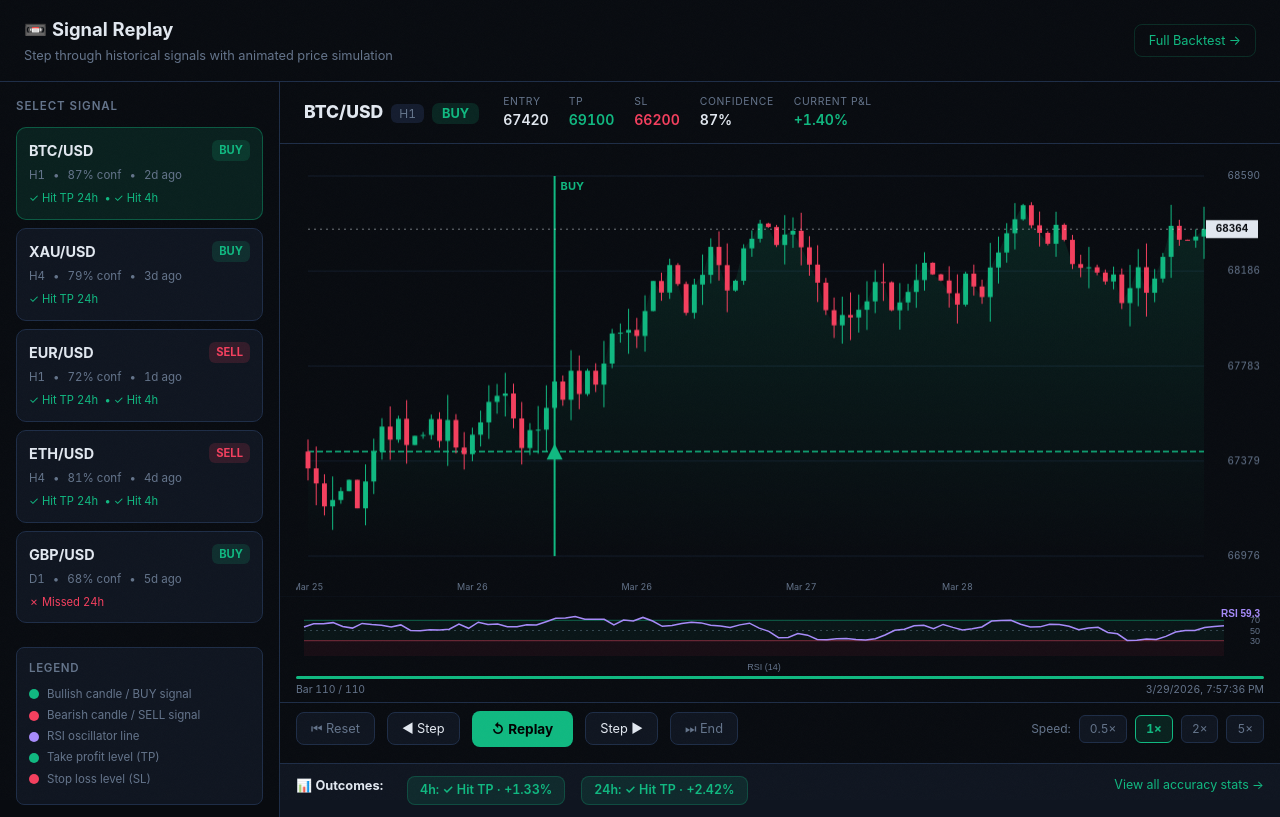
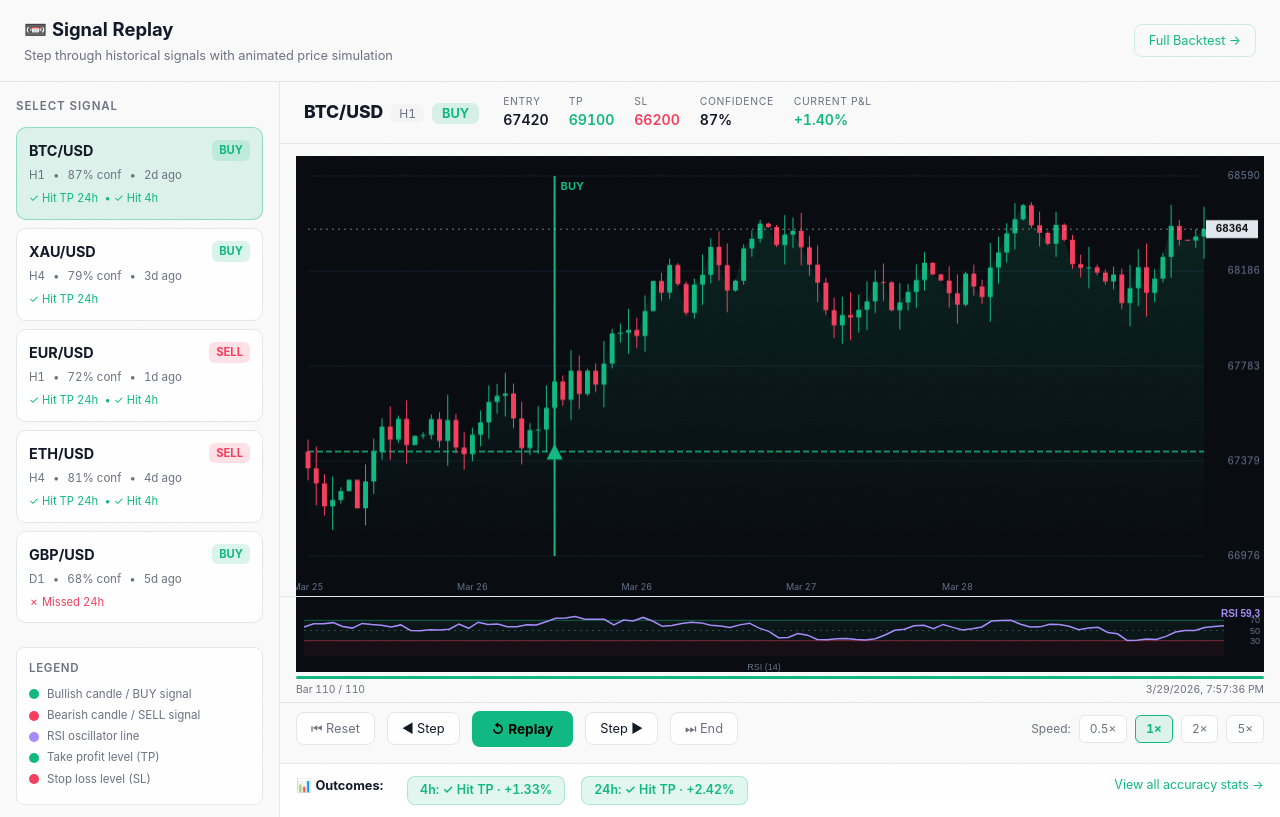
Before and after one commit to naimkatiman/tradeclaw, a Next.js app in the folder apps/web/: page /replay in a window 1280 px wide. Both pictures are taken after a click on the button "⏭ End". Built offline with nearby package versions, Linux system fonts and the light colour scheme; no server answers.

Commit message:
feat: light mode support for /replay page

```diff
--- a/apps/web/app/replay/ReplayClient.tsx
+++ b/apps/web/app/replay/ReplayClient.tsx
@@ -406,6 +406,17 @@ const THEME = {
   muted: '#64748b',
 };
 
+const UI = {
+  bg: 'var(--background)',
+  surface: 'var(--bg-card)',
+  surface2: 'var(--glass-bg)',
+  border: 'var(--border)',
+  text: 'var(--foreground)',
+  muted: 'var(--text-secondary)',
+  emerald: '#10b981',
+  rose: '#f43f5e',
+};
+
 const SEED_SIGNALS: SignalRecord[] = [
   {
     id: 'BTCUSD-H1-BUY',
@@ -575,20 +586,20 @@ export default function ReplayClient() {
   const progressPct = ((currentBar / (totalBars - 1)) * 100).toFixed(1);
 
   return (
-    <div style={{ minHeight: '100vh', background: THEME.bg, color: THEME.text, fontFamily: '-apple-system, BlinkMacSystemFont, "Segoe UI", sans-serif' }}>
+    <div style={{ minHeight: '100vh', background: UI.bg, color: UI.text, fontFamily: '-apple-system, BlinkMacSystemFont, "Segoe UI", sans-serif' }}>
       {/* Header */}
-      <div style={{ borderBottom: `1px solid ${THEME.border}`, padding: '1rem 1.5rem', display: 'flex', alignItems: 'center', justifyContent: 'space-between', flexWrap: 'wrap', gap: '0.75rem' }}>
+      <div style={{ borderBottom: `1px solid ${UI.border}`, padding: '1rem 1.5rem', display: 'flex', alignItems: 'center', justifyContent: 'space-between', flexWrap: 'wrap', gap: '0.75rem' }}>
         <div>
           <h1 style={{ fontSize: '1.15rem', fontWeight: 700, margin: 0 }}>
             📼 Signal Replay
           </h1>
-          <p style={{ fontSize: '0.8rem', color: THEME.muted, margin: '2px 0 0' }}>
+          <p style={{ fontSize: '0.8rem', color: UI.muted, margin: '2px 0 0' }}>
             Step through historical signals with animated price simulation
           </p>
         </div>
         <a
           href="/backtest"
-          style={{ fontSize: '0.8rem', color: THEME.emerald, textDecoration: 'none', padding: '6px 14px', border: `1px solid ${THEME.emerald}30`, borderRadius: '8px' }}
+          style={{ fontSize: '0.8rem', color: UI.emerald, textDecoration: 'none', padding: '6px 14px', border: `1px solid ${UI.emerald}30`, borderRadius: '8px' }}
         >
           Full Backtest →
         </a>
@@ -597,8 +608,8 @@ export default function ReplayClient() {
       <div style={{ display: 'grid', gridTemplateColumns: '280px 1fr', gap: 0, height: 'calc(100vh - 65px)' }}>
 
         {/* LEFT PANEL — Signal selector */}
-        <div style={{ borderRight: `1px solid ${THEME.border}`, overflowY: 'auto', padding: '1rem' }}>
-          <div style={{ fontSize: '0.72rem', fontWeight: 600, color: THEME.muted, textTransform: 'uppercase', letterSpacing: '0.08em', marginBottom: '0.75rem' }}>
+        <div style={{ borderRight: `1px solid ${UI.border}`, overflowY: 'auto', padding: '1rem' }}>
+          <div style={{ fontSize: '0.72rem', fontWeight: 600, color: UI.muted, textTransform: 'uppercase', letterSpacing: '0.08em', marginBottom: '0.75rem' }}>
             Select Signal
           </div>
           {signals.map((s, i) => {
@@ -611,13 +622,13 @@ export default function ReplayClient() {
                 style={{
                   width: '100%',
                   textAlign: 'left',
-                  background: active ? (s.direction === 'BUY' ? 'rgba(16,185,129,0.12)' : 'rgba(244,63,94,0.12)') : THEME.surface,
-                  border: `1px solid ${active ? (s.direction === 'BUY' ? THEME.emerald : THEME.rose) + '60' : THEME.border}`,
+                  background: active ? (s.direction === 'BUY' ? 'rgba(16,185,129,0.12)' : 'rgba(244,63,94,0.12)') : UI.surface,
+                  border: `1px solid ${active ? (s.direction === 'BUY' ? UI.emerald : UI.rose) + '60' : UI.border}`,
                   borderRadius: '10px',
                   padding: '0.75rem',
                   marginBottom: '0.5rem',
                   cursor: 'pointer',
-                  color: THEME.text,
+                  color: UI.text,
                   transition: 'all 0.2s',
                 }}
               >
@@ -626,12 +637,12 @@ export default function ReplayClient() {
                   <span style={{
                     fontSize: '0.7rem', fontWeight: 700, padding: '2px 7px', borderRadius: '6px',
                     background: s.direction === 'BUY' ? 'rgba(16,185,129,0.15)' : 'rgba(244,63,94,0.15)',
-                    color: s.direction === 'BUY' ? THEME.emerald : THEME.rose,
+                    color: s.direction === 'BUY' ? UI.emerald : UI.rose,
                   }}>
                     {s.direction}
                   </span>
                 </div>
-                <div style={{ display: 'flex', gap: '0.5rem', fontSize: '0.72rem', color: THEME.muted, marginBottom: '0.35rem' }}>
+                <div style={{ display: 'flex', gap: '0.5rem', fontSize: '0.72rem', color: UI.muted, marginBottom: '0.35rem' }}>
                   <span>{s.timeframe}</span>
                   <span>•</span>
                   <span>{s.confidence}% conf</span>
@@ -639,11 +650,11 @@ export default function ReplayClient() {
                   <span>{timeAgo(s.timestamp)}</span>
                 </div>
                 <div style={{ display: 'flex', gap: '0.4rem', fontSize: '0.7rem' }}>
-                  <span style={{ color: won ? THEME.emerald : THEME.rose }}>
+                  <span style={{ color: won ? UI.emerald : UI.rose }}>
                     {won ? '✓ Hit TP' : '✗ Missed'} 24h
                   </span>
                   {s.outcomes['4h']?.hit && (
-                    <span style={{ color: THEME.emerald }}>• ✓ Hit 4h</span>
+                    <span style={{ color: UI.emerald }}>• ✓ Hit 4h</span>
                   )}
                 </div>
               </button>
@@ -651,16 +662,16 @@ export default function ReplayClient() {
           })}
 
           {/* Legend */}
-          <div style={{ marginTop: '1rem', padding: '0.75rem', background: THEME.surface, borderRadius: '8px', border: `1px solid ${THEME.border}` }}>
-            <div style={{ fontSize: '0.72rem', fontWeight: 600, color: THEME.muted, marginBottom: '0.5rem', textTransform: 'uppercase', letterSpacing: '0.06em' }}>Legend</div>
+          <div style={{ marginTop: '1rem', padding: '0.75rem', background: UI.surface, borderRadius: '8px', border: `1px solid ${UI.border}` }}>
+            <div style={{ fontSize: '0.72rem', fontWeight: 600, color: UI.muted, marginBottom: '0.5rem', textTransform: 'uppercase', letterSpacing: '0.06em' }}>Legend</div>
             {[
-              { color: THEME.emerald, label: 'Bullish candle / BUY signal' },
-              { color: THEME.rose, label: 'Bearish candle / SELL signal' },
+              { color: UI.emerald, label: 'Bullish candle / BUY signal' },
+              { color: UI.rose, label: 'Bearish candle / SELL signal' },
               { color: '#a78bfa', label: 'RSI oscillator line' },
-              { color: THEME.emerald, label: 'Take profit level (TP)' },
-              { color: THEME.rose, label: 'Stop loss level (SL)' },
+              { color: UI.emerald, label: 'Take profit level (TP)' },
+              { color: UI.rose, label: 'Stop loss level (SL)' },
             ].map((item) => (
-              <div key={item.label} style={{ display: 'flex', alignItems: 'center', gap: '0.5rem', fontSize: '0.72rem', color: THEME.muted, marginBottom: '0.25rem' }}>
+              <div key={item.label} style={{ display: 'flex', alignItems: 'center', gap: '0.5rem', fontSize: '0.72rem', color: UI.muted, marginBottom: '0.25rem' }}>
                 <div style={{ width: 10, height: 10, borderRadius: '50%', background: item.color, flexShrink: 0 }} />
                 {item.label}
               </div>
@@ -672,39 +683,39 @@ export default function ReplayClient() {
         <div style={{ display: 'flex', flexDirection: 'column', overflow: 'hidden' }}>
 
           {/* Signal info bar */}
-          <div style={{ borderBottom: `1px solid ${THEME.border}`, padding: '0.75rem 1.5rem', display: 'flex', alignItems: 'center', gap: '1.5rem', flexWrap: 'wrap' }}>
+          <div style={{ borderBottom: `1px solid ${UI.border}`, padding: '0.75rem 1.5rem', display: 'flex', alignItems: 'center', gap: '1.5rem', flexWrap: 'wrap' }}>
             <div>
               <span style={{ fontSize: '1.1rem', fontWeight: 800, marginRight: '0.5rem' }}>{signal.pair}</span>
-              <span style={{ fontSize: '0.75rem', background: THEME.surface2, padding: '2px 8px', borderRadius: '6px', color: THEME.muted }}>{signal.timeframe}</span>
+              <span style={{ fontSize: '0.75rem', background: UI.surface2, padding: '2px 8px', borderRadius: '6px', color: UI.muted }}>{signal.timeframe}</span>
               <span style={{
                 fontSize: '0.8rem', fontWeight: 700, marginLeft: '0.5rem', padding: '3px 10px', borderRadius: '7px',
                 background: signal.direction === 'BUY' ? 'rgba(16,185,129,0.15)' : 'rgba(244,63,94,0.15)',
-                color: signal.direction === 'BUY' ? THEME.emerald : THEME.rose,
+                color: signal.direction === 'BUY' ? UI.emerald : UI.rose,
               }}>
                 {signal.direction}
               </span>
             </div>
             <div style={{ display: 'flex', gap: '1.25rem', flexWrap: 'wrap' }}>
               {[
-                { label: 'Entry', value: formatPrice(signal.entryPrice), color: THEME.text },
-                { label: 'TP', value: signal.tp1 ? formatPrice(signal.tp1) : '—', color: THEME.emerald },
-                { label: 'SL', value: signal.sl ? formatPrice(signal.sl) : '—', color: THEME.rose },
-                { label: 'Confidence', value: `${signal.confidence}%`, color: THEME.text },
-                { label: 'Current P&L', value: signalFired ? formatPct(pnl) : '—', color: pnl >= 0 ? THEME.emerald : THEME.rose },
+                { label: 'Entry', value: formatPrice(signal.entryPrice), color: UI.text },
+                { label: 'TP', value: signal.tp1 ? formatPrice(signal.tp1) : '—', color: UI.emerald },
+                { label: 'SL', value: signal.sl ? formatPrice(signal.sl) : '—', color: UI.rose },
+                { label: 'Confidence', value: `${signal.confidence}%`, color: UI.text },
+                { label: 'Current P&L', value: signalFired ? formatPct(pnl) : '—', color: pnl >= 0 ? UI.emerald : UI.rose },
               ].map((item) => (
                 <div key={item.label}>
-                  <div style={{ fontSize: '0.65rem', color: THEME.muted, textTransform: 'uppercase', letterSpacing: '0.06em' }}>{item.label}</div>
+                  <div style={{ fontSize: '0.65rem', color: UI.muted, textTransform: 'uppercase', letterSpacing: '0.06em' }}>{item.label}</div>
                   <div style={{ fontSize: '0.88rem', fontWeight: 600, color: item.color }}>{item.value}</div>
                 </div>
               ))}
             </div>
             {hitTP && (
-              <div style={{ marginLeft: 'auto', background: 'rgba(16,185,129,0.15)', color: THEME.emerald, padding: '4px 12px', borderRadius: '8px', fontWeight: 700, fontSize: '0.8rem', border: `1px solid ${THEME.emerald}40` }}>
+              <div style={{ marginLeft: 'auto', background: 'rgba(16,185,129,0.15)', color: UI.emerald, padding: '4px 12px', borderRadius: '8px', fontWeight: 700, fontSize: '0.8rem', border: `1px solid ${UI.emerald}40` }}>
                 ✅ TP HIT
               </div>
             )}
             {hitSL && !hitTP && (
-              <div style={{ marginLeft: 'auto', background: 'rgba(244,63,94,0.15)', color: THEME.rose, padding: '4px 12px', borderRadius: '8px', fontWeight: 700, fontSize: '0.8rem', border: `1px solid ${THEME.rose}40` }}>
+              <div style={{ marginLeft: 'auto', background: 'rgba(244,63,94,0.15)', color: UI.rose, padding: '4px 12px', borderRadius: '8px', fontWeight: 700, fontSize: '0.8rem', border: `1px solid ${UI.rose}40` }}>
                 ❌ SL HIT
               </div>
             )}
@@ -719,7 +730,7 @@ export default function ReplayClient() {
           </div>
 
           {/* RSI chart */}
-          <div style={{ height: 80, padding: '0 1rem 0.25rem', borderTop: `1px solid ${THEME.border}20` }}>
+          <div style={{ height: 80, padding: '0 1rem 0.25rem', borderTop: `1px solid ${UI.border}` }}>
             <canvas
               ref={rsiRef}
               style={{ width: '100%', height: '100%', display: 'block' }}
@@ -729,7 +740,7 @@ export default function ReplayClient() {
           {/* Progress bar */}
           <div style={{ padding: '0 1rem', marginBottom: '0.25rem' }}>
             <div
-              style={{ height: 3, background: THEME.surface2, borderRadius: 99, overflow: 'hidden', cursor: 'pointer' }}
+              style={{ height: 3, background: UI.border, borderRadius: 99, overflow: 'hidden', cursor: 'pointer' }}
               onClick={(e) => {
                 const rect = e.currentTarget.getBoundingClientRect();
                 const pct = (e.clientX - rect.left) / rect.width;
@@ -737,25 +748,25 @@ export default function ReplayClient() {
                 setPlayState('paused');
               }}
             >
-              <div style={{ height: '100%', background: signal.direction === 'BUY' ? THEME.emerald : THEME.rose, width: `${progressPct}%`, transition: 'width 0.1s' }} />
+              <div style={{ height: '100%', background: signal.direction === 'BUY' ? UI.emerald : UI.rose, width: `${progressPct}%`, transition: 'width 0.1s' }} />
             </div>
-            <div style={{ display: 'flex', justifyContent: 'space-between', fontSize: '0.65rem', color: THEME.muted, marginTop: '3px' }}>
+            <div style={{ display: 'flex', justifyContent: 'space-between', fontSize: '0.65rem', color: UI.muted, marginTop: '3px' }}>
               <span>Bar {currentBar + 1} / {totalBars}</span>
               <span>{liveBar ? new Date(liveBar.time).toLocaleString() : ''}</span>
             </div>
           </div>
 
           {/* Controls */}
-          <div style={{ padding: '0.5rem 1rem 1rem', display: 'flex', alignItems: 'center', gap: '0.75rem', borderTop: `1px solid ${THEME.border}`, flexWrap: 'wrap' }}>
+          <div style={{ padding: '0.5rem 1rem 1rem', display: 'flex', alignItems: 'center', gap: '0.75rem', borderTop: `1px solid ${UI.border}`, flexWrap: 'wrap' }}>
             <button
               onClick={reset}
-              style={{ background: THEME.surface, border: `1px solid ${THEME.border}`, color: THEME.muted, padding: '6px 14px', borderRadius: '8px', cursor: 'pointer', fontSize: '0.8rem' }}
+              style={{ background: UI.surface, border: `1px solid ${UI.border}`, color: UI.muted, padding: '6px 14px', borderRadius: '8px', cursor: 'pointer', fontSize: '0.8rem' }}
             >
               ⏮ Reset
             </button>
             <button
               onClick={stepBack}
-              style={{ background: THEME.surface, border: `1px solid ${THEME.border}`, color: THEME.text, padding: '6px 14px', borderRadius: '8px', cursor: 'pointer', fontSize: '0.8rem' }}
+              style={{ background: UI.surface, border: `1px solid ${UI.border}`, color: UI.text, padding: '6px 14px', borderRadius: '8px', cursor: 'pointer', fontSize: '0.8rem' }}
             >
               ◀ Step
             </button>
@@ -769,27 +780,27 @@ export default function ReplayClient() {
             ) : (
               <button
                 onClick={play}
-                style={{ background: signal.direction === 'BUY' ? THEME.emerald : THEME.rose, border: 'none', color: '#000', padding: '8px 20px', borderRadius: '8px', cursor: 'pointer', fontWeight: 700, fontSize: '0.85rem' }}
+                style={{ background: signal.direction === 'BUY' ? UI.emerald : UI.rose, border: 'none', color: '#000', padding: '8px 20px', borderRadius: '8px', cursor: 'pointer', fontWeight: 700, fontSize: '0.85rem' }}
               >
                 {playState === 'done' ? '↺ Replay' : '▶ Play'}
               </button>
             )}
             <button
               onClick={stepForward}
-              style={{ background: THEME.surface, border: `1px solid ${THEME.border}`, color: THEME.text, padding: '6px 14px', borderRadius: '8px', cursor: 'pointer', fontSize: '0.8rem' }}
+              style={{ background: UI.surface, border: `1px solid ${UI.border}`, color: UI.text, padding: '6px 14px', borderRadius: '8px', cursor: 'pointer', fontSize: '0.8rem' }}
             >
               Step ▶
             </button>
             <button
               onClick={() => { setCurrentBar(totalBars - 1); setPlayState('done'); }}
-              style={{ background: THEME.surface, border: `1px solid ${THEME.border}`, color: THEME.muted, padding: '6px 14px', borderRadius: '8px', cursor: 'pointer', fontSize: '0.8rem' }}
+              style={{ background: UI.surface, border: `1px solid ${UI.border}`, color: UI.muted, padding: '6px 14px', borderRadius: '8px', cursor: 'pointer', fontSize: '0.8rem' }}
             >
               ⏭ End
             </button>
 
             {/* Speed control */}
             <div style={{ display: 'flex', alignItems: 'center', gap: '0.5rem', marginLeft: 'auto' }}>
-              <span style={{ fontSize: '0.75rem', color: THEME.muted }}>Speed:</span>
+              <span style={{ fontSize: '0.75rem', color: UI.muted }}>Speed:</span>
               {[{ label: '0.5×', ms: 160 }, { label: '1×', ms: 80 }, { label: '2×', ms: 40 }, { label: '5×', ms: 16 }].map((s) => (
                 <button
                   key={s.label}
@@ -797,9 +808,9 @@ export default function ReplayClient() {
                   style={{
                     padding: '4px 10px',
                     borderRadius: '6px',
-                    border: `1px solid ${speed === s.ms ? THEME.emerald : THEME.border}`,
-                    background: speed === s.ms ? 'rgba(16,185,129,0.12)' : THEME.surface,
-                    color: speed === s.ms ? THEME.emerald : THEME.muted,
+                    border: `1px solid ${speed === s.ms ? UI.emerald : UI.border}`,
+                    background: speed === s.ms ? 'rgba(16,185,129,0.12)' : UI.surface,
+                    color: speed === s.ms ? UI.emerald : UI.muted,
                     cursor: 'pointer',
                     fontSize: '0.75rem',
                     fontWeight: speed === s.ms ? 700 : 400,
@@ -813,8 +824,8 @@ export default function ReplayClient() {
 
           {/* Outcome summary (visible after replay done) */}
           {playState === 'done' && (
-            <div style={{ borderTop: `1px solid ${THEME.border}`, padding: '0.75rem 1rem', display: 'flex', gap: '1rem', background: THEME.surface }}>
-              <div style={{ fontSize: '0.8rem', fontWeight: 700, color: THEME.text, marginRight: '0.5rem' }}>📊 Outcomes:</div>
+            <div style={{ borderTop: `1px solid ${UI.border}`, padding: '0.75rem 1rem', display: 'flex', gap: '1rem', background: UI.surface }}>
+              <div style={{ fontSize: '0.8rem', fontWeight: 700, color: UI.text, marginRight: '0.5rem' }}>📊 Outcomes:</div>
               {(['4h', '24h'] as const).map((period) => {
                 const outcome = signal.outcomes[period];
                 if (!outcome) return null;
@@ -822,16 +833,16 @@ export default function ReplayClient() {
                   <div key={period} style={{
                     padding: '4px 12px', borderRadius: '8px',
                     background: outcome.hit ? 'rgba(16,185,129,0.12)' : 'rgba(244,63,94,0.12)',
-                    border: `1px solid ${outcome.hit ? THEME.emerald : THEME.rose}40`,
+                    border: `1px solid ${outcome.hit ? UI.emerald : UI.rose}40`,
                     fontSize: '0.78rem',
-                    color: outcome.hit ? THEME.emerald : THEME.rose,
+                    color: outcome.hit ? UI.emerald : UI.rose,
                     fontWeight: 600,
                   }}>
                     {period}: {outcome.hit ? '✓ Hit TP' : '✗ Missed'} · {formatPct(outcome.pnlPct)}
                   </div>
                 );
               })}
-              <a href="/accuracy" style={{ marginLeft: 'auto', fontSize: '0.78rem', color: THEME.emerald, textDecoration: 'none' }}>
+              <a href="/accuracy" style={{ marginLeft: 'auto', fontSize: '0.78rem', color: UI.emerald, textDecoration: 'none' }}>
                 View all accuracy stats →
               </a>
             </div>
```
